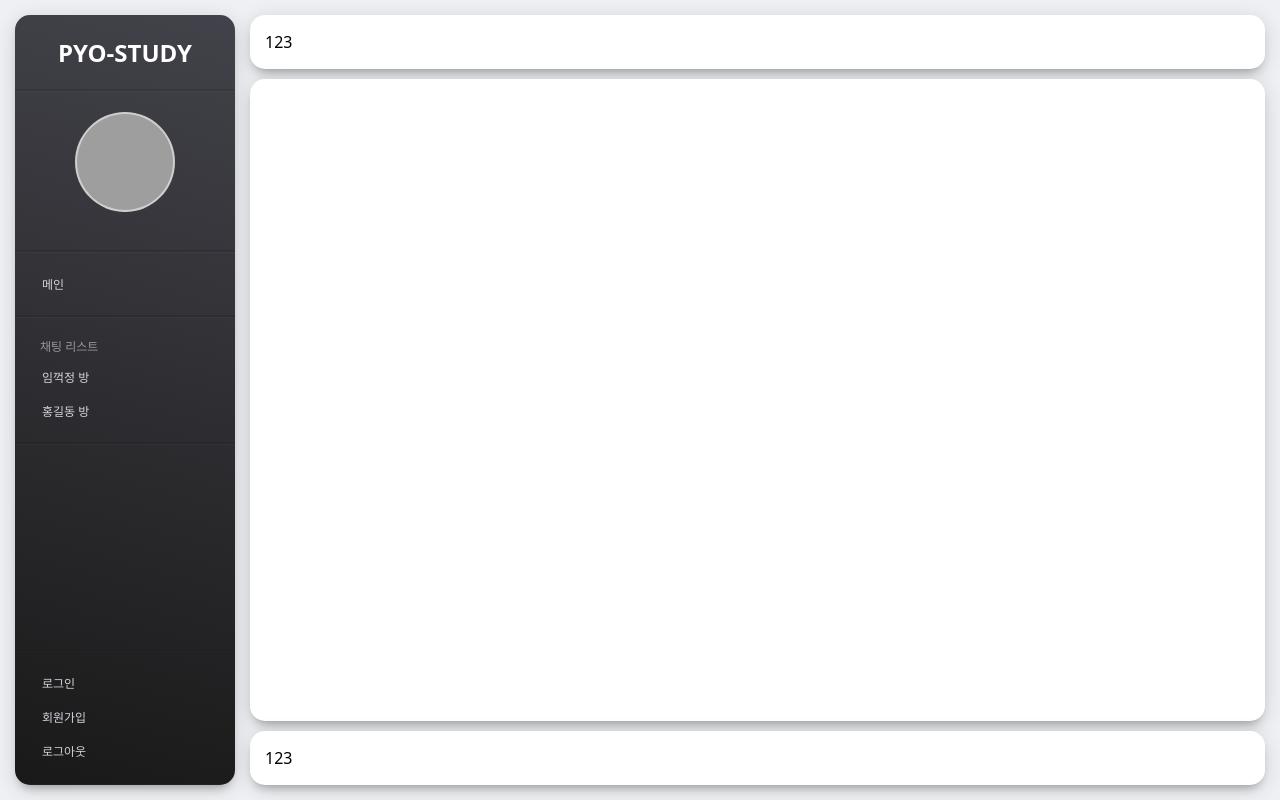
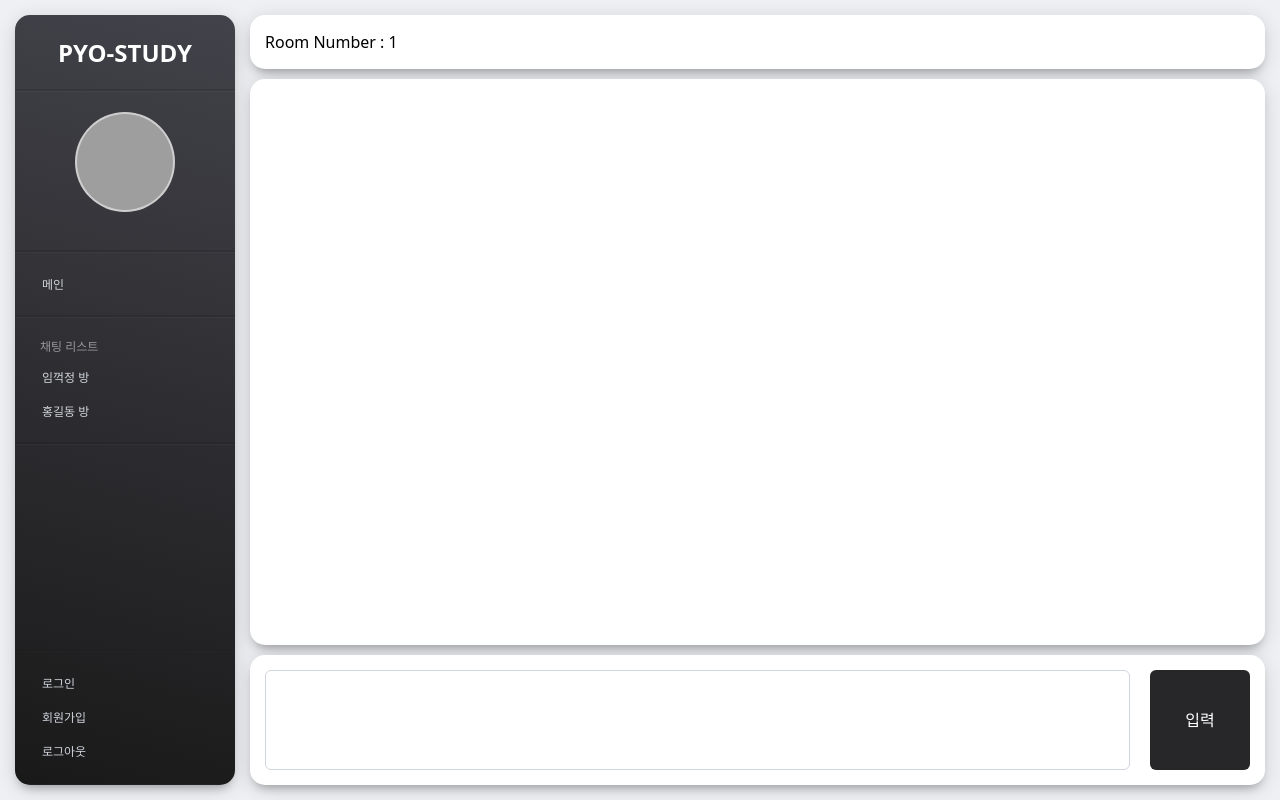
Before and after one commit to pyo-dev/chat-front-react, a React (Vite) app: page /room/1 in a window 1280 px wide. Built offline with nearby package versions, Linux system fonts and the light colour scheme; no server answers; sample sign-in values are in the browser's storage; grey boxes are pictures that could not be loaded.

Commit message:
chatroom style

```diff
--- a/src/layout/Header.jsx
+++ b/src/layout/Header.jsx
@@ -41,13 +41,13 @@ export const Header = () => {
 			</div>
 			<div className="nav">
 				<div className="title">채팅 리스트</div>
-				<PyoNavButton to="/room/123" pyoClass="w-full">임꺽정 방</PyoNavButton>
-				<PyoNavButton to="/room/56712" pyoClass='w-full'>홍길동 방</PyoNavButton>
+				<PyoNavButton to="/room/20250208" pyoClass="w-full">임꺽정 방</PyoNavButton>
+				<PyoNavButton to="/room/20250315" pyoClass='w-full'>홍길동 방</PyoNavButton>
 			</div>
 			<div className="nav last">
 				<PyoNavButton to="/login" pyoClass="w-full">로그인</PyoNavButton>
 				<PyoNavButton to="/signup" pyoClass="w-full">회원가입</PyoNavButton>
-				<PyoNavButton to="/room/aaa" pyoClass="w-full" pyoEvent={handleLogOut}>로그아웃</PyoNavButton>
+				<PyoNavButton pyoClass="w-full" pyoEvent={handleLogOut}>로그아웃</PyoNavButton>
 			</div>
 		</div>
 	);
--- a/src/pages/room/RoomDetail.jsx
+++ b/src/pages/room/RoomDetail.jsx
@@ -1,13 +1,56 @@
+import { useState } from "react";
+import { useParams } from "react-router-dom";
+
 export const RoomDetail = () => {
+	const { roomNo } = useParams();
+	const [chatContents, setChatContents] = useState("");
+
+	const handleContentsInput = (e) => {
+		setChatContents(e.target.value);
+	};
+
+	// 입력값 초기화 함수
+	const clearChat = () => {
+		setChatContents("");
+	};
+
+	// 엔터 키 입력 시 처리
+	const handleKeyDown = (e) => {
+		if (e.key === "Enter" && !e.shiftKey) {
+			e.preventDefault(); // 기본 동작(줄바꿈) 방지
+			clearChat();
+		}
+	};
+
+	// 입력 버튼 클릭 시 처리
+	const handleSubmit = () => {
+		clearChat();
+	};
+
 	return (
 		<div className="pyo-room-wrap">
-			<div className="pyo-panel title-wrap">123</div>
+			<div className="pyo-panel title-wrap">Room Number : {roomNo}</div>
 			<div className="pyo-panel list-wrap">
 				<div className="list-inner">
 					<div></div>
 				</div>
 			</div>
-			<div className="pyo-panel input-wrap">123</div>
+			<div className="pyo-panel input-wrap">
+				<div className="flex gap-5">
+					<textarea
+						className="flex-1 p-3 h-[100px] rounded-md border border-gray-300 focus:border-gray-700 resize-none outline-none"
+						value={chatContents}
+						onChange={handleContentsInput}
+						onKeyDown={handleKeyDown}
+					></textarea>
+					<button
+						className="w-[100px] p-3 rounded-md bg-zinc-800 hover:bg-zinc-950 text-white"
+						onClick={handleSubmit}
+					>
+						입력
+					</button>
+				</div>
+			</div>
 		</div>
 	);
 };
```
